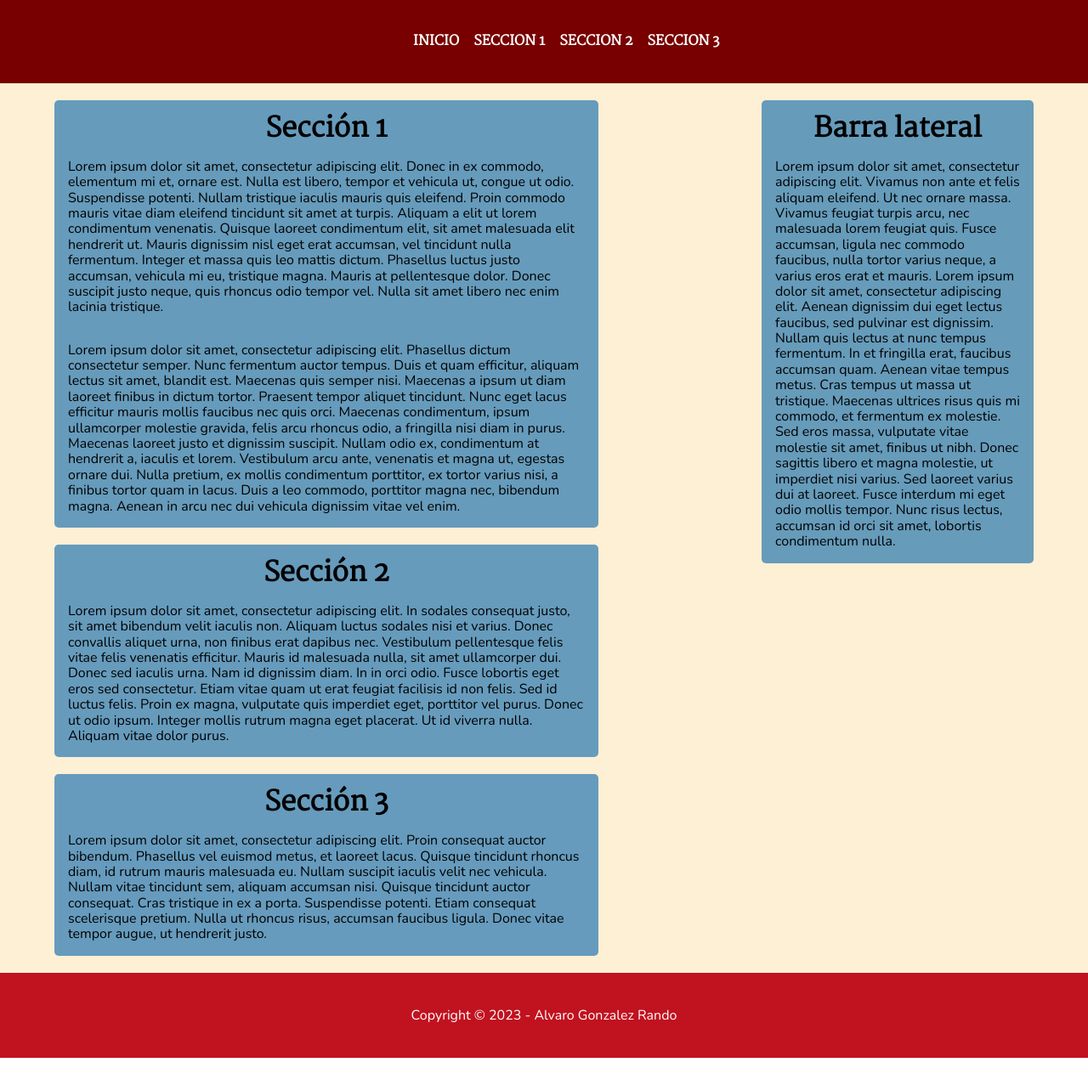
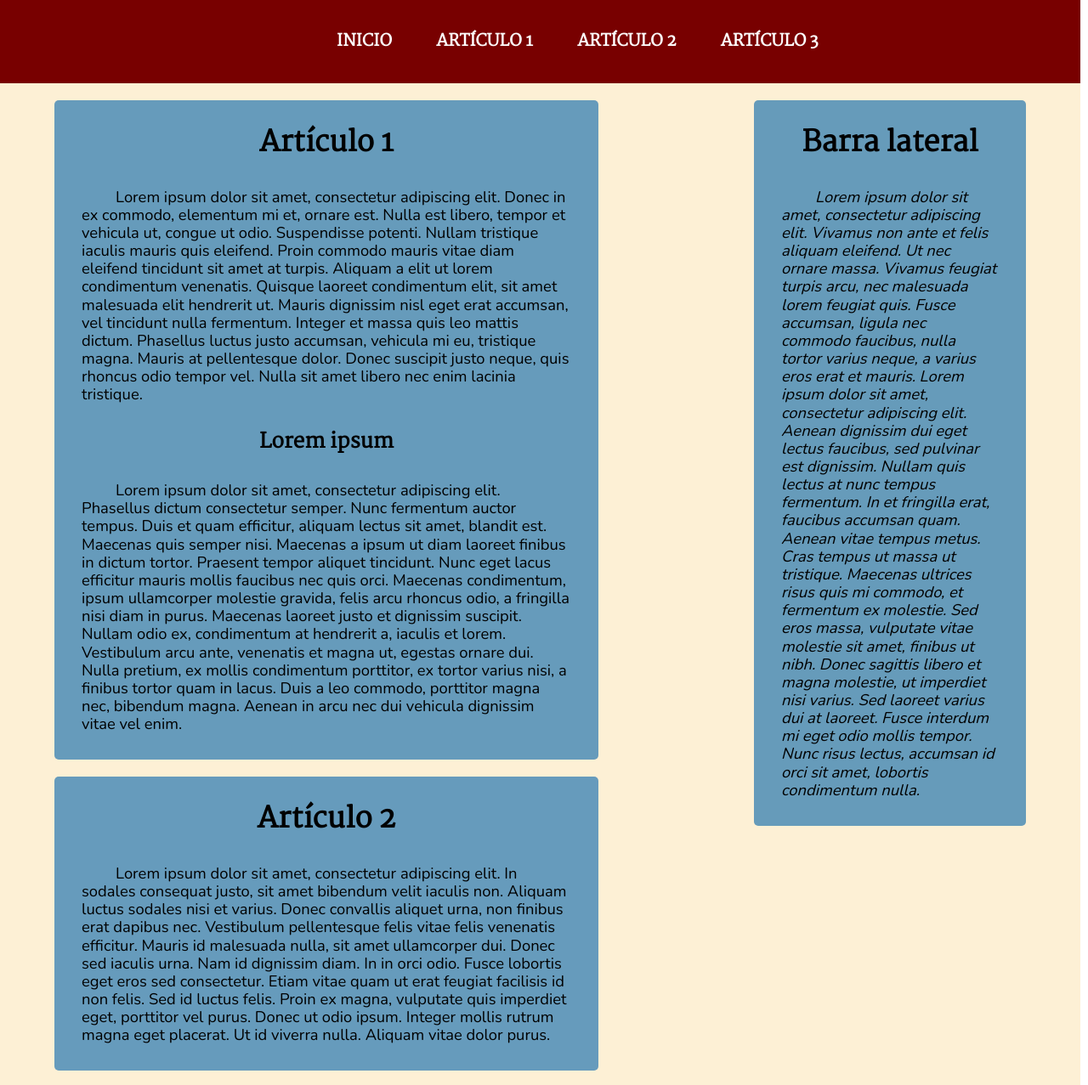
Before and after one commit to Alvarikoke/FPDualBloque1, a plain HTML site: page index.html in a window 1280 px wide. Shown: the top 1277 px of the page at 85% size. Before the commit the page ends 1245 px from the top, so only its background shows below. Drawn offline with nearby package versions, Linux system fonts and the light colour scheme.

Commit message:
Commit dia 19/01/23

```diff
--- a/css/styles.css
+++ b/css/styles.css
@@ -15,7 +15,8 @@ html {
 
 /* Estilos del Header */
 header {
-  width: 100vw;
+  /* Se ha tenido que introducir este valor de anchura para evitar que se desplace contenido a la derecha introduciendo un scroll lateral */
+  width: 99.3vw;
   padding: 3vh 0;
   background-color: #780000;
 }
@@ -40,7 +41,8 @@ li a {
   font-family: 'Martel', serif;
   color: #ffffff;
   font-weight: bold;
-  padding-left: 0.8rem;
+  font-size: 1.2rem;
+  margin-left: 3rem;
   text-decoration: none;
   text-transform: uppercase;
 }
@@ -52,7 +54,7 @@ li a:hover {
 
 /* Estilos del Main */
 main {
-  width: 100vw;
+  width: 99.3vw;
   padding: 20px 5vw;
   background-color: #fdf0d5;
 }
@@ -70,43 +72,59 @@ article {
   width: 50vw;
 }
 
-#seccionUno {
+#articulo1 {
   margin-bottom: 20px;
   background-color: #669bbb;
   border-radius: 5px;
 }
 
-#seccionDos {
+#articulo2 {
   margin-bottom: 20px;
   background-color: #669bbc;
   border-radius: 5px;
 }
 
-#seccionTres {
+#articulo3 {
   background-color: #669bbd;
   border-radius: 5px;
 }
 
-aside p,
-section p {
-  padding: 1rem;
+.encabezado {
+  text-align: center;
+  margin: auto;
+  font-size: 2.1rem;
+  padding-top: 2rem;
+  font-family: 'Martel', serif;
 }
 
-h1 {
+.encabezadoSecundario {
   text-align: center;
   margin: auto;
-  padding-top: 1rem;
+  font-size: 1.5rem;
   font-family: 'Martel', serif;
+}
+
+.texto {
+  font-size: 1.15rem;
+  padding: 2rem;
+}
+
+.texto.inicial {
+  text-indent: 40px;
+}
+
+.texto.lateral {
+  font-style: italic;
 }
 
 /* Estilos del Footer */
 footer {
   height: 15vh;
-  width: 100vw;
+  width: 99.3vw;
   max-height: 100px;
   display: flex;
   align-items: center;
   justify-content: center;
-  background-color: #c1121f;
+  background-color: #780001;
   color: #ffffff;
 }
--- a/index.html
+++ b/index.html
@@ -29,17 +29,18 @@
       <nav>
         <ul>
           <li><a href="#inicio">Inicio</a></li>
-          <li><a href="#seccionUno">Seccion 1</a></li>
-          <li><a href="#seccionDos">Seccion 2</a></li>
-          <li><a href="#seccionTres">Seccion 3</a></li>
+          <li><a href="#articulo1">Artículo 1</a></li>
+          <li><a href="#articulo2">Artículo 2</a></li>
+          <li><a href="#articulo3">Artículo 3</a></li>
         </ul>
       </nav>
     </header>
 
     <main>
       <aside>
-        <h1>Barra lateral</h1>
-        <p>
+        <h1 class="encabezado">Barra lateral</h1>
+
+        <p class="texto inicial lateral">
           Lorem ipsum dolor sit amet, consectetur adipiscing elit. Vivamus non
           ante et felis aliquam eleifend. Ut nec ornare massa. Vivamus feugiat
           turpis arcu, nec malesuada lorem feugiat quis. Fusce accumsan, ligula
@@ -57,11 +58,11 @@
         </p>
       </aside>
 
-      <article id="seccionUno">
-        <h1>Sección 1</h1>
+      <article id="articulo1">
+        <h1 class="encabezado">Artículo 1</h1>
 
         <section>
-          <p>
+          <p class="texto inicial">
             Lorem ipsum dolor sit amet, consectetur adipiscing elit. Donec in ex
             commodo, elementum mi et, ornare est. Nulla est libero, tempor et
             vehicula ut, congue ut odio. Suspendisse potenti. Nullam tristique
@@ -76,9 +77,10 @@
             lacinia tristique.
           </p>
         </section>
+        <h2 class="encabezadoSecundario">Lorem ipsum</h2>
 
         <section>
-          <p>
+          <p class="texto inicial">
             Lorem ipsum dolor sit amet, consectetur adipiscing elit. Phasellus
             dictum consectetur semper. Nunc fermentum auctor tempus. Duis et
             quam efficitur, aliquam lectus sit amet, blandit est. Maecenas quis
@@ -97,10 +99,11 @@
         </section>
       </article>
 
-      <article id="seccionDos">
-        <h1>Sección 2</h1>
+      <article id="articulo2">
+        <h1 class="encabezado">Artículo 2</h1>
+
         <section>
-          <p>
+          <p class="texto inicial">
             Lorem ipsum dolor sit amet, consectetur adipiscing elit. In sodales
             consequat justo, sit amet bibendum velit iaculis non. Aliquam luctus
             sodales nisi et varius. Donec convallis aliquet urna, non finibus
@@ -116,26 +119,37 @@
         </section>
       </article>
 
-      <article id="seccionTres">
-        <h1>Sección 3</h1>
+      <article id="articulo3">
+        <h1 class="encabezado">Artículo 3</h1>
 
         <section>
-          <p>
-            Lorem ipsum dolor sit amet, consectetur adipiscing elit. Proin
-            consequat auctor bibendum. Phasellus vel euismod metus, et laoreet
-            lacus. Quisque tincidunt rhoncus diam, id rutrum mauris malesuada
-            eu. Nullam suscipit iaculis velit nec vehicula. Nullam vitae
-            tincidunt sem, aliquam accumsan nisi. Quisque tincidunt auctor
-            consequat. Cras tristique in ex a porta. Suspendisse potenti. Etiam
-            consequat scelerisque pretium. Nulla ut rhoncus risus, accumsan
-            faucibus ligula. Donec vitae tempor augue, ut hendrerit justo.
+          <p class="texto inicial">
+            Lorem ipsum dolor sit amet, consectetur adipiscing elit. Cras
+            tincidunt tempus volutpat. Nunc bibendum mattis lorem, eu iaculis
+            urna aliquam quis. Maecenas feugiat iaculis massa. Nam dictum enim
+            eu nisi blandit ultrices. Maecenas tincidunt quam aliquet, molestie
+            lacus at, rhoncus purus. Nam suscipit tempor diam ut ornare.
+            Maecenas tempus ultricies nisi. Nam consequat varius ipsum eget
+            pretium. Etiam in tincidunt ipsum. Ut pulvinar tellus cursus
+            vulputate suscipit. Proin mattis sed nunc et auctor. Cras cursus
+            bibendum faucibus. Aliquam erat volutpat. Aenean interdum, libero
+            vitae fermentum ultrices, felis nulla pretium felis, eget dictum
+            erat justo ut ex. Etiam et nunc feugiat, finibus nulla finibus,
+            finibus diam. Sed et consequat ex. Cras erat odio, placerat non
+            eleifend quis, pretium a risus. Sed fermentum libero vitae ante
+            tempor, a aliquet velit fermentum. Phasellus et est nibh. Etiam in
+            accumsan odio. Phasellus sed cursus odio. Nullam porttitor elit ut
+            iaculis dictum. Aliquam arcu magna, ultricies nec dapibus in,
+            maximus non orci. Fusce vel lorem at ante dictum fermentum vel eget
+            massa. Curabitur diam odio, tempus eget feugiat eu, consequat nec
+            elit.
           </p>
         </section>
       </article>
     </main>
 
     <footer>
-      <p>Copyright &copy; 2023 - Alvaro Gonzalez Rando</p>
+      <p class="texto">Copyright &copy; 2023 - Álvaro González Rando</p>
     </footer>
   </body>
 </html>
```
